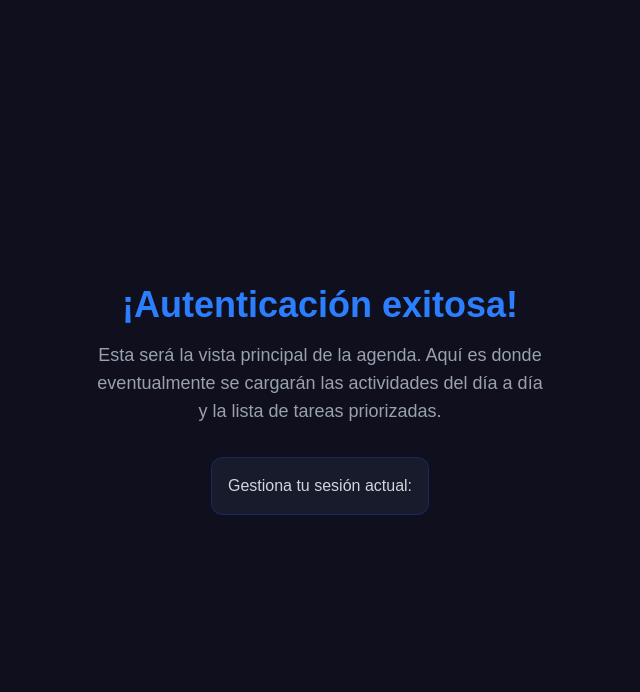
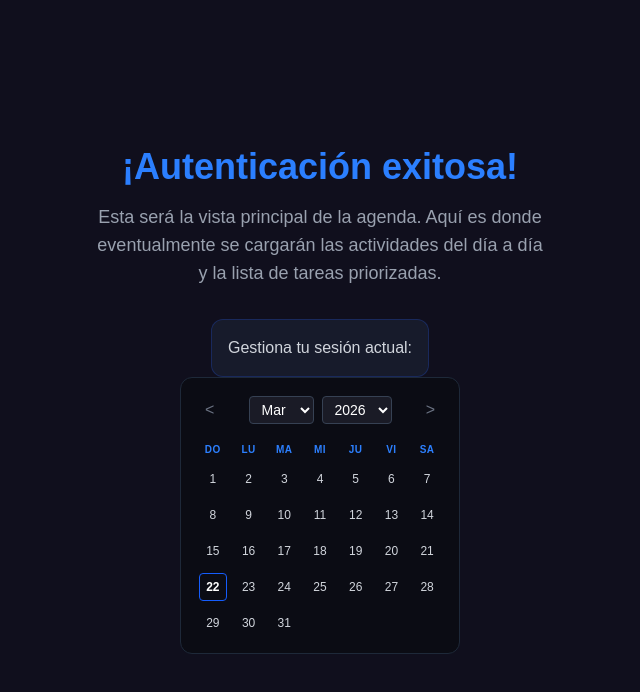
Before and after one commit to Silverz34/Zafiro_Frontend, a Next.js app: page /calendar in a window 1280 px wide. Shown: the top 692 px of the page, without its empty margins (320-960 px from the left). Built offline with nearby package versions, Linux system fonts and the light colour scheme.

Commit message:
mini componente de calendario, tiene logica de typescript

```diff
--- a/src/app/calendar/page.tsx
+++ b/src/app/calendar/page.tsx
@@ -1,5 +1,5 @@
 import { UserButton } from "@clerk/nextjs";
-import { fetchDailyActivities } from "../../../lib/calendarAction";
+import MiniCalendar from "@/components/MiniCalendar";
 export default async function DashboardTemporal() {
 
   return (
@@ -9,13 +9,11 @@ export default async function DashboardTemporal() {
       <p className="text-gray-400 mb-8 text-center max-w-md text-lg">
         Esta será la vista principal de la agenda. Aquí es donde eventualmente se cargarán las actividades del día a día y la lista de tareas priorizadas.
       </p>
-
-
       <div className="bg-[#1e293b]/50 p-4 rounded-xl border border-blue-900/50 flex flex-col items-center gap-4">
         <span className="text-gray-300">Gestiona tu sesión actual:</span>
         <UserButton  />
       </div>
-
+      <MiniCalendar/>
     </div>
   );
 }
--- /dev/null
+++ b/src/components/MiniCalendar.tsx
@@ -0,0 +1,80 @@
+'use client';
+import React, { useState } from 'react';
+
+export default function MiniCalendar() {
+
+  const [currentDate, setCurrentDate] = useState(new Date());
+  const year = currentDate.getFullYear();
+  const month = currentDate.getMonth();
+  const daysInMonth = new Date(year, month + 1, 0).getDate();
+  const firstDayOfMonth = new Date(year, month, 1).getDay();
+  const weekDays = ['Do', 'Lu', 'Ma', 'Mi', 'Ju', 'Vi', 'Sa'];
+  const monthNames = ['Ene', 'Feb', 'Mar', 'Abr', 'May', 'Jun', 'Jul', 'Ago', 'Sep', 'Oct', 'Nov', 'Dic'];
+  const years = Array.from({ length: 11 }, (_, i) => year - 5 + i);
+
+  const handlePrevMonth = () => setCurrentDate(new Date(year, month - 1, 1));
+  const handleNextMonth = () => setCurrentDate(new Date(year, month + 1, 1));
+  const handleMonthChange = (e: React.ChangeEvent<HTMLSelectElement>) => setCurrentDate(new Date(year, parseInt(e.target.value), 1));
+  const handleYearChange = (e: React.ChangeEvent<HTMLSelectElement>) => setCurrentDate(new Date(parseInt(e.target.value), month, 1));
+
+  const today = new Date();
+
+  return (
+    <div className="bg-[#0b0c14] border border-gray-800 p-4 rounded-xl text-white w-full max-w-70 max-h-70">
+
+      <div className="flex justify-between items-center mb-4">
+        <button onClick={handlePrevMonth} className="text-gray-500 hover:text-white px-2 py-1 rounded transition-colors">&lt;</button>
+
+        <div className="flex gap-2">
+          <select
+            value={month}
+            onChange={handleMonthChange}
+            className="bg-[#1a1b26] border border-gray-700 text-sm rounded px-2 py-1 outline-none cursor-pointer"
+          >
+            {monthNames.map((m, index) => (
+              <option key={m} value={index}>{m}</option>
+            ))}
+          </select>
+          <select
+            value={year}
+            onChange={handleYearChange}
+            className="bg-[#1a1b26] border border-gray-700 text-sm rounded px-2 py-1 outline-none cursor-pointer"
+          >
+            {years.map((y) => (
+              <option key={y} value={y}>{y}</option>
+            ))}
+          </select>
+        </div>
+
+        <button onClick={handleNextMonth} className="text-gray-500 hover:text-white px-2 py-1 rounded transition-colors">&gt;</button>
+      </div>
+      <div className="grid grid-cols-7 gap-1 mb-2">
+        {weekDays.map((day) => (
+          <div key={day} className="text-[10px] text-blue-500 font-bold text-center uppercase tracking-wider">
+            {day}
+          </div>
+        ))}
+      </div>
+      <div className="grid grid-cols-7 gap-y-2 gap-x-1 text-center">
+        {Array.from({ length: firstDayOfMonth }).map((_, index) => (
+          <div key={`empty-${index}`} className="p-1"></div>
+        ))}
+        {Array.from({ length: daysInMonth }).map((_, index) => {
+          const day = index + 1;
+          const isToday = day === today.getDate() && month === today.getMonth() && year === today.getFullYear();
+
+          return (
+            <button
+              key={day}
+              className={`text-xs rounded w-7 h-7 mx-auto flex items-center justify-center transition-colors
+                ${isToday ? ' border border-blue-600 text-white font-bold' : 'text-gray-300 hover:bg-gray-800'}
+              `}
+            >
+              {day}
+            </button>
+          );
+        })}
+      </div>
+    </div>
+  );
+}
```
